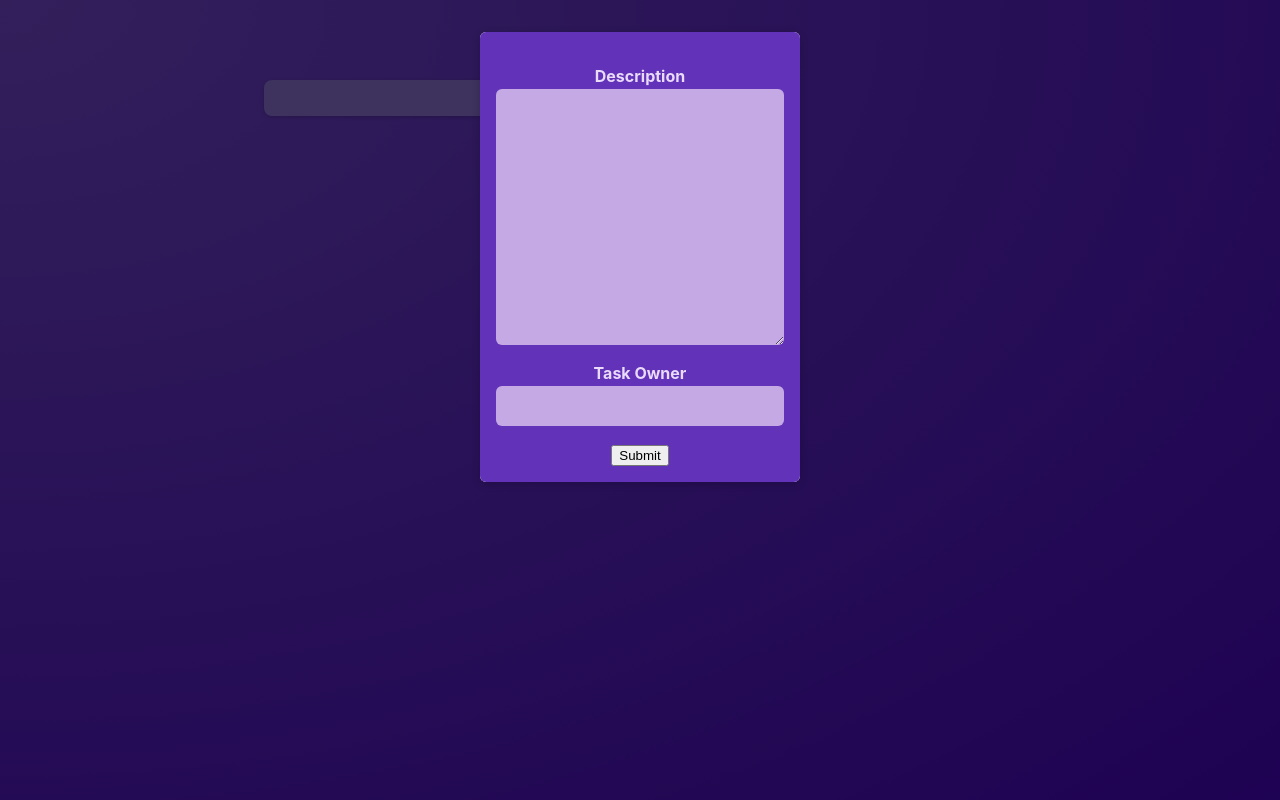
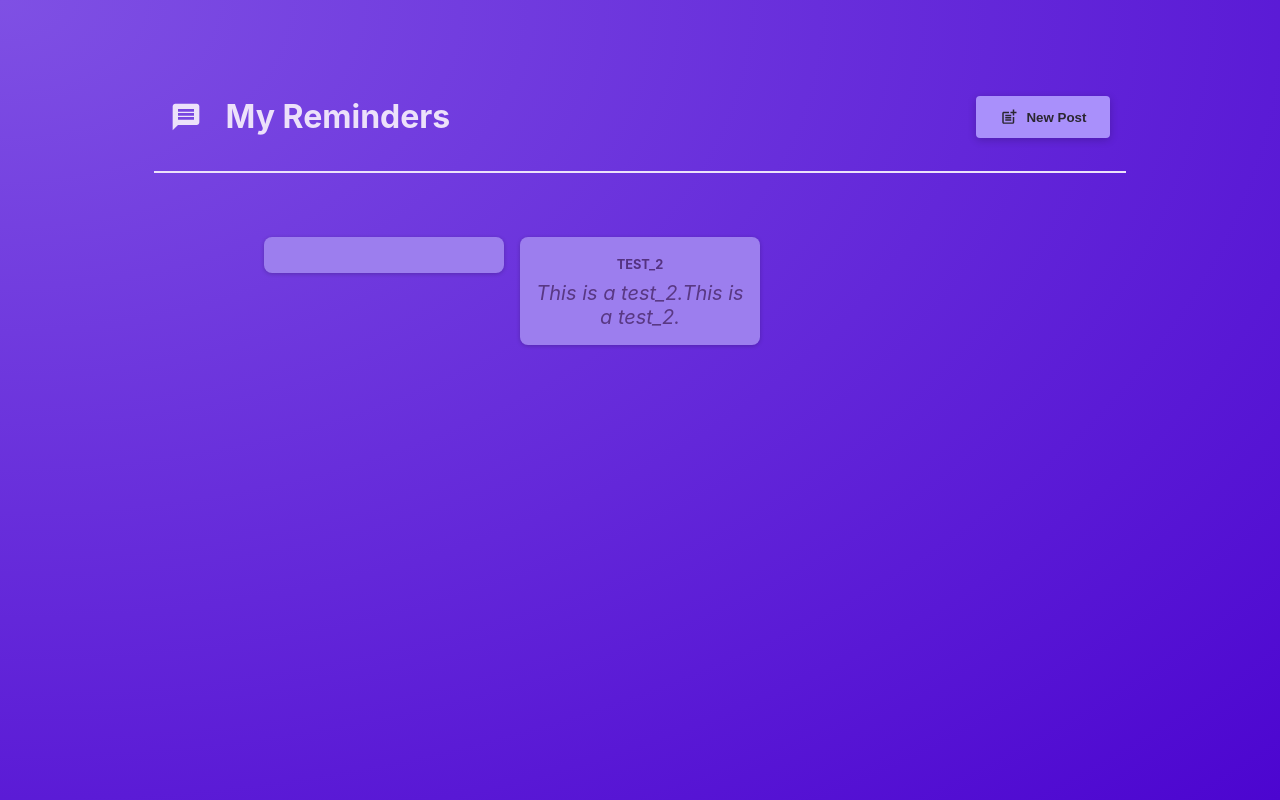
Before and after one commit to saimkhan065/Sticky-Note-Reminder-React-App, a React (Vite) app: page / in a window 1280 px wide. Built offline with nearby package versions, Linux system fonts and the light colour scheme.

Commit message:
added header component with button. changed states to reflect desired working of app. New Post button (state true) shows form with modal overlay. Clicking elsewhere(state false) closes overlay.

```diff
--- a/package.json
+++ b/package.json
@@ -11,7 +11,8 @@
   },
   "dependencies": {
     "react": "^18.2.0",
-    "react-dom": "^18.2.0"
+    "react-dom": "^18.2.0",
+    "react-icons": "^4.8.0"
   },
   "devDependencies": {
     "@types/react": "^18.0.28",
--- a/src/App.jsx
+++ b/src/App.jsx
@@ -1,12 +1,30 @@
 import './App.css'
 import PostList from './components/PostList.jsx';
 import CreatePost from './components/CreatePost.jsx'
+import NewPost from "./components/Post.jsx";
+import MainHeader from "./components/MainHeader.jsx";
+import {useState} from "react";
+import Modal from "./components/Modal.jsx";
 
 
 function App() {
+    const [modalIsVisible, setModalIsVisible] = useState(false);
+    console.log(modalIsVisible);
+
+    function hideModalHandler(){
+        setModalIsVisible(false);
+    }
+    function showModalHandler(){
+        setModalIsVisible(true);
+    }
+
   return (
       <>
-          <PostList/>
+          <MainHeader onCreatePost={showModalHandler} />
+          <main>
+              <PostList isPosting={modalIsVisible} isNotPosting={hideModalHandler}/>
+          </main>
+
       </>
   );
 }
--- /dev/null
+++ b/src/components/MainHeader.jsx
@@ -0,0 +1,21 @@
+import { MdPostAdd, MdMessage } from 'react-icons/md';
+import classes from './MainHeader.module.css';
+
+function MainHeader(props) {
+    return (
+        <header className={classes.header}>
+            <h1 className={classes.logo}>
+                <MdMessage />
+                My Reminders
+            </h1>
+            <p>
+                <button className={classes.button} onClick={props.onCreatePost}>
+                    <MdPostAdd size={18} />
+                    New Post
+                </button>
+            </p>
+        </header>
+    );
+}
+
+export default MainHeader;
--- /dev/null
+++ b/src/components/MainHeader.module.css
@@ -0,0 +1,36 @@
+.header {
+    /* padding: 2rem 10%; */
+    margin: 2rem 10%;
+    padding: 1rem;
+    text-align: center;
+    display: flex;
+    justify-content: space-between;
+    align-items: center;
+    border-bottom: 2px solid #ece1fa;
+}
+
+.logo {
+    font-size: 2rem;
+    display: flex;
+    gap: 1.5rem;
+    align-items: center;
+    color: #ece1fa;
+}
+
+.button {
+    display: inline-flex;
+    align-items: center;
+    gap: 0.5rem;
+    padding: 0.75rem 1.5rem;
+    background-color: #a990fb;
+    color: #2a2630;
+    border: none;
+    border-radius: 4px;
+    box-shadow: 0 2px 8px rgba(0, 0, 0, 0.2);
+    cursor: pointer;
+    font-weight: bold;
+}
+
+.button:hover {
+    background-color: #8c6cf7;
+}
--- a/src/components/PostList.jsx
+++ b/src/components/PostList.jsx
@@ -4,10 +4,9 @@ import CreatePost from "./CreatePost.jsx";
 import classes from "./PostList.module.css"
 import Modal from "./Modal.jsx";
 
-function PostList(){
+function PostList(props){
     const [body, setBody] = useState('');
     const [task, setTask] = useState('');
-    const [modalIsVisible, setModalIsVisible] = useState('true');
     let modalContent;
 
     function onBodyChangeHandler(event){
@@ -17,13 +16,8 @@ function PostList(){
     function onNameChangeHandler(event){
         setTask(event.target.value);
     }
-
-    function hideModalHandler(){
-        setModalIsVisible(false);
-    }
-
-    if (modalIsVisible){
-        modalContent = <Modal onClickEvent={hideModalHandler}>
+    if (props.isPosting){
+        modalContent = <Modal onClickEvent={props.isNotPosting}>
             <CreatePost onBodyChange={onBodyChangeHandler} onNameChange={onNameChangeHandler}/>
         </Modal>
     }
```
Also changed, not shown: 1 other file (tests, documents, lock files or other folders).
